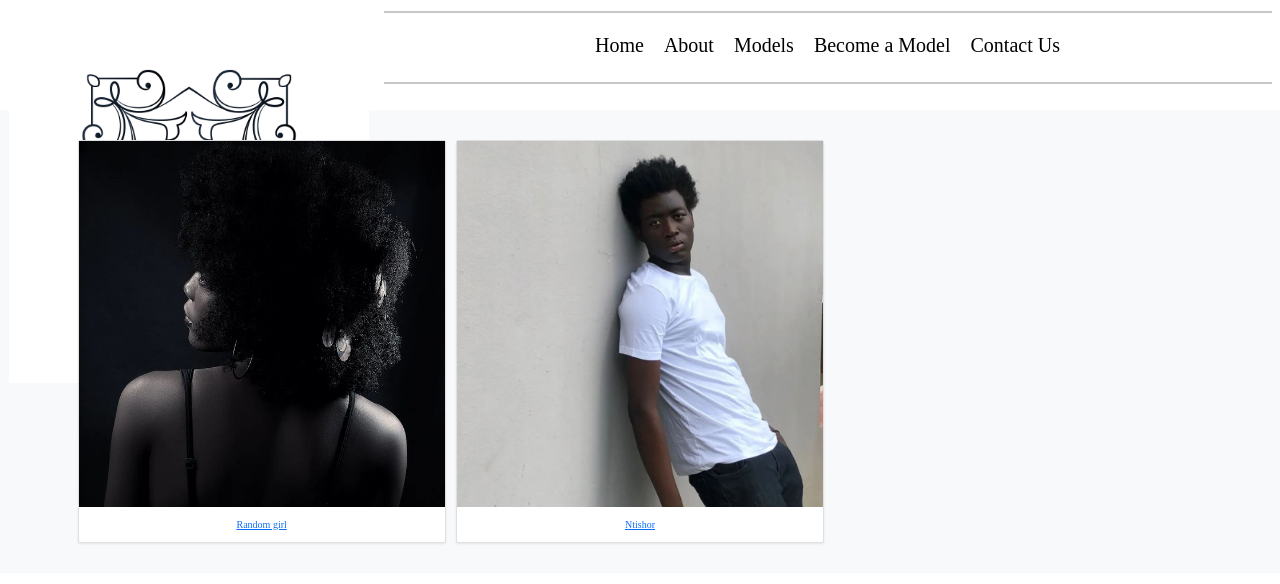
After one commit to Animeghost/lucas-modelling---Copy, a Flask app: page /models in a window 1280 px wide. The commit adds this page. Shown: the top 584 px of the page. Run offline with Flask 2, Linux system fonts and the light colour scheme; some libraries are stand-ins or nearby versions.

Commit message:
i change the models to becomeamodel and am slowly adjusting everything
On branch test
Your branch is up to date with 'origin/test'.

Changes to be committed:
	modified:   main.py
	modified:   templates/about.html
	renamed:    templates/model.html -> templates/becomeamodel.html
	modified:   templates/contact.html
	modified:   templates/header.html
	modified:   templates/index.html
	new file:   templates/newmodel.html
	new file:   templates/template.html

```diff
--- a/main.py
+++ b/main.py
@@ -26,8 +26,11 @@ def contact():
 
 @app.route("/become_a_model")
 def models():
-    return render_template("model.html")
+    return render_template("becomeamodel.html")
 
+@app.route("/models")
+def model():
+    return render_template("newmodel.html")
 
 if __name__ == '__main__':
     app.run(debug=True)
--- a/templates/about.html
+++ b/templates/about.html
@@ -7,7 +7,7 @@
         <p>
             Lucas modelling house is a fast raising model agency in calabar and Akwa Ibom. That is aim at creating young models in Nigeria to meet international standard and recognize.
 LMH started as a sub session of Grandure model Africa in 2019, and also run scout for BethmodelAfrica to some extent. </p>
-<p> Over the years LMH have have received several awards, national and international, also being recognized by The people catwalk(Lagos), Runway tribe(Lagos), Calabar Fashion week (Calabar), uyo Fashion week (uyo), fashion finest event (Lagos).
+<p> Over the years LMH have have received several awards, national and international, also being recognized by The people catwalk(Lagos), Runway tribe(Lagos), Calabar Fashion week (Calabar), Uyo Fashion week (uyo), Fashion finest event (Lagos).
 </p>
         <p>
         Lorem ipsum dolor sit amet consectetur adipisicing elit. Fuga iusto suscipit neque ea laborum amet eligendi velit ab quasi hic modi provident dolor reiciendis molestiae, minima nemo nostrum ad eveniet!
--- a/templates/header.html
+++ b/templates/header.html
@@ -42,6 +42,9 @@
             <a class="nav-link" href="{{url_for('about')}}"><h2>About</h2></a>
           </li>
           <li class="nav-item">
+            <a class="nav-link" href="{{url_for('model')}}"><h2>Models</h2></a>
+          </li>
+          <li class="nav-item">
             <a class="nav-link" href="{{url_for('models')}}"><h2>Become a Model</h2></a>
           </li>
           <li class="nav-item">
--- /dev/null
+++ b/templates/newmodel.html
@@ -0,0 +1,34 @@
+{% extends "bootstrap/base.html" %}
+
+{% block content %}
+{%include "header.html"%}
+
+<div class="album py-5 bg-light">
+    <div class="container">
+
+      <div class="row row-cols-1 row-cols-sm-2 row-cols-md-3 g-3">
+        <!-- start for loop here -->
+        <div class="col">
+          <div class="card shadow-sm">
+            <img src="{{url_for('static',filename='img/Black_girl.jpg')}}" alt="">
+
+            <div class="card-body">
+              <a href="">Random girl</a>
+            </div>
+          </div>
+
+        </div>
+        <!-- endfor loop -->
+        <div class="col">
+          <div class="card shadow-sm">
+
+            <img  src="{{url_for('static',filename='img/ntishor.jpg')}}"  alt="...">
+
+            <div class="card-body">
+             <a href=""> Ntishor</a>
+          </div>
+
+        </div>
+        </div>
+
+{% endblock %}
```
Also changed, not shown: templates/contact.html (+7 -2 lines), templates/index.html (+6 -2 lines), templates/becomeamodel.html (renamed from templates/model.html), templates/template.html (added).
